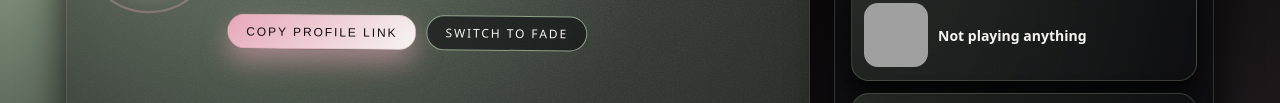
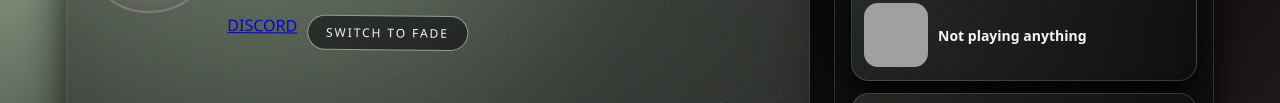
Before and after one commit to AlwaysClouded/Slvmber, a plain HTML site: page index.html in a window 1280 px wide. Shown: the part 205-308 px from the top of the page. Drawn offline with Linux system fonts and the light colour scheme; no server answers; grey boxes are pictures that could not be loaded.

Commit message:
Replace button with Discord link

```diff
--- a/index.html
+++ b/index.html
@@ -39,8 +39,8 @@
           </p>
 
           <div class="hero-actions hero-actions-soft">
-            <button id="copy-link" class="btn-solid-soft">
-              COPY PROFILE LINK
+            <a href="https://discord.com/users/1372307214643101701" target="_blank" class="btn-solid">
+              DISCORD
             </button>
             <a href="https://alwaysclouded.github.io/Fade/" class="btn-outline-soft">
               SWITCH TO FADE
```
